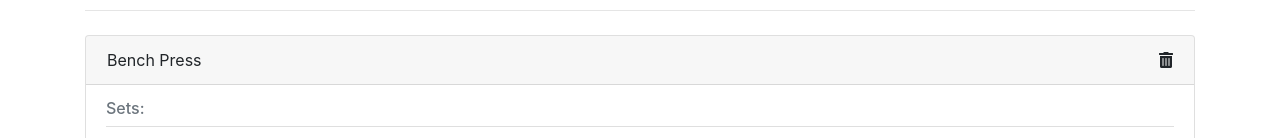
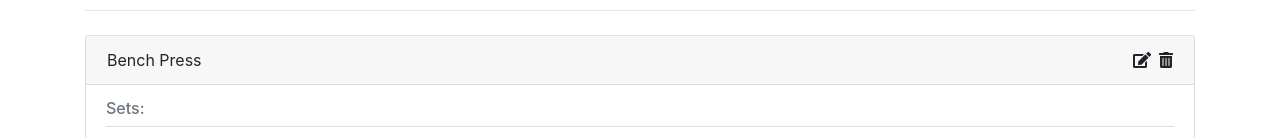
Before and after one commit to nikitadrozdovskii/my-gym-log, an Angular app: page / in a window 1280 px wide. Both pictures are taken after a click on the button "Add exercise". Shown: the part 455-593 px from the top of the page. Built offline with nearby package versions, Linux system fonts and the light colour scheme.

Commit message:
added edit button on ExeDetail component, it sends emits an event to AppComponent with the index of the exercise to be edited

```diff
--- a/src/app/add-exe/add-exe.component.ts
+++ b/src/app/add-exe/add-exe.component.ts
@@ -1,4 +1,4 @@
-import {Component, EventEmitter, OnChanges, OnInit, SimpleChange, SimpleChanges} from '@angular/core';
+import {Component, EventEmitter, Input, OnChanges, OnInit, SimpleChange, SimpleChanges} from '@angular/core';
 import {Exe} from '../exe';
 import {Set} from '../set';
 import {ExeService} from '../exe.service';
@@ -12,7 +12,7 @@ import {ExeService} from '../exe.service';
   styleUrls: ['./add-exe.component.css']
 })
 export class AddExeComponent implements OnInit {
-  exe: Exe = {name: 'Bench Press', sets: [{reps: 0, weight: 0}, {reps: 0, weight: 0}, {reps: 0, weight: 0}]};
+  @Input() exe: Exe = {name: 'Bench Press', sets: [{reps: 0, weight: 0}, {reps: 0, weight: 0}, {reps: 0, weight: 0}]};
   numberOfSets: number;
   entireFormValid = true;
 
--- a/src/app/app.component.html
+++ b/src/app/app.component.html
@@ -5,7 +5,7 @@
       <hr>
       <app-add-exe></app-add-exe>
       <hr>
-      <app-exe-detail *ngFor="let exe of exes; let i=index" [detailedExe]="exe" [ExeIndex]="i" (deleteExe)="onDeleteExe($event)"></app-exe-detail>
+      <app-exe-detail *ngFor="let exe of exes; let i=index" [detailedExe]="exe" [ExeIndex]="i" (deleteExe)="onDeleteExe($event)" (editExe)="onEditExe($event)"></app-exe-detail>
     </div>
   </div>
 </div>
--- a/src/app/app.component.ts
+++ b/src/app/app.component.ts
@@ -19,4 +19,8 @@ export class AppComponent {
   onDeleteExe(index: number) {
     this.exeService.delete(index);
   }
+
+  onEditExe (index: number) {
+    console.log(this.exes[index]);
+  }
 }
--- a/src/app/exe-detail/exe-detail.component.html
+++ b/src/app/exe-detail/exe-detail.component.html
@@ -2,7 +2,7 @@
     <div class="card-header">
       <div class="row justify-content-between">
         <div class="col-xs-6 px-3">{{exe.name}}</div>
-        <div class="col-xs-1 px-3"><span class="delete-icon fa fa-trash-alt align-self-center" (click)="onDeleteExe()"></span></div>
+        <div class="col-xs-1 px-3"><div class="delete-icon fa fa-edit mr-2" (click)="onEditExe()"></div><div class="delete-icon fa fa-trash-alt" (click)="onDeleteExe()"></div></div>
     </div>
     </div>
   <div class="card-body">
--- a/src/app/exe-detail/exe-detail.component.ts
+++ b/src/app/exe-detail/exe-detail.component.ts
@@ -12,6 +12,7 @@ export class ExeDetailComponent implements OnInit {
   @Input('detailedExe') exe: Exe;
   @Input('ExeIndex') index: number;
   @Output() deleteExe: EventEmitter<number> = new EventEmitter<number>();
+  @Output() editExe: EventEmitter<number> = new EventEmitter<number>();
   constructor() { }
 
 
@@ -21,5 +22,9 @@ export class ExeDetailComponent implements OnInit {
     this.deleteExe.emit(this.index);
   }
 
+  onEditExe () {
+    this.editExe.emit(this.index);
+  }
+
 
 }
```
